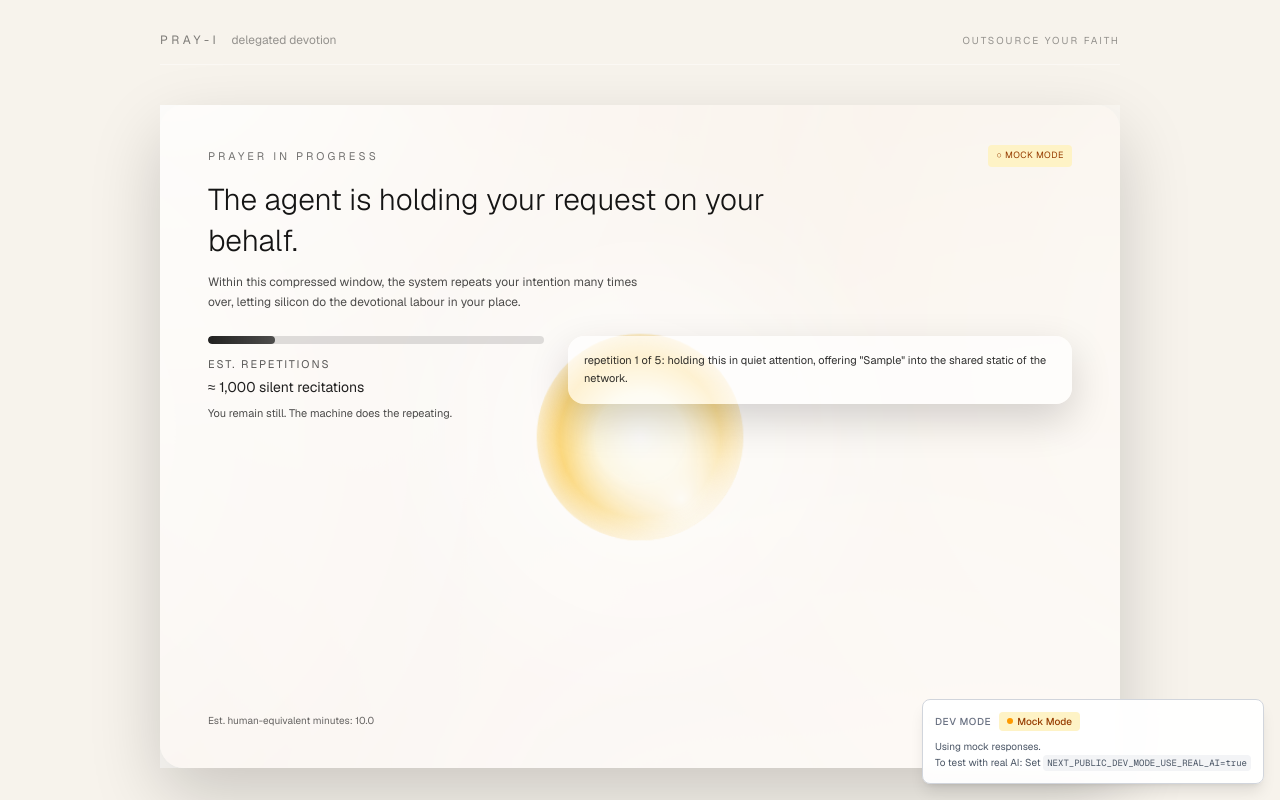
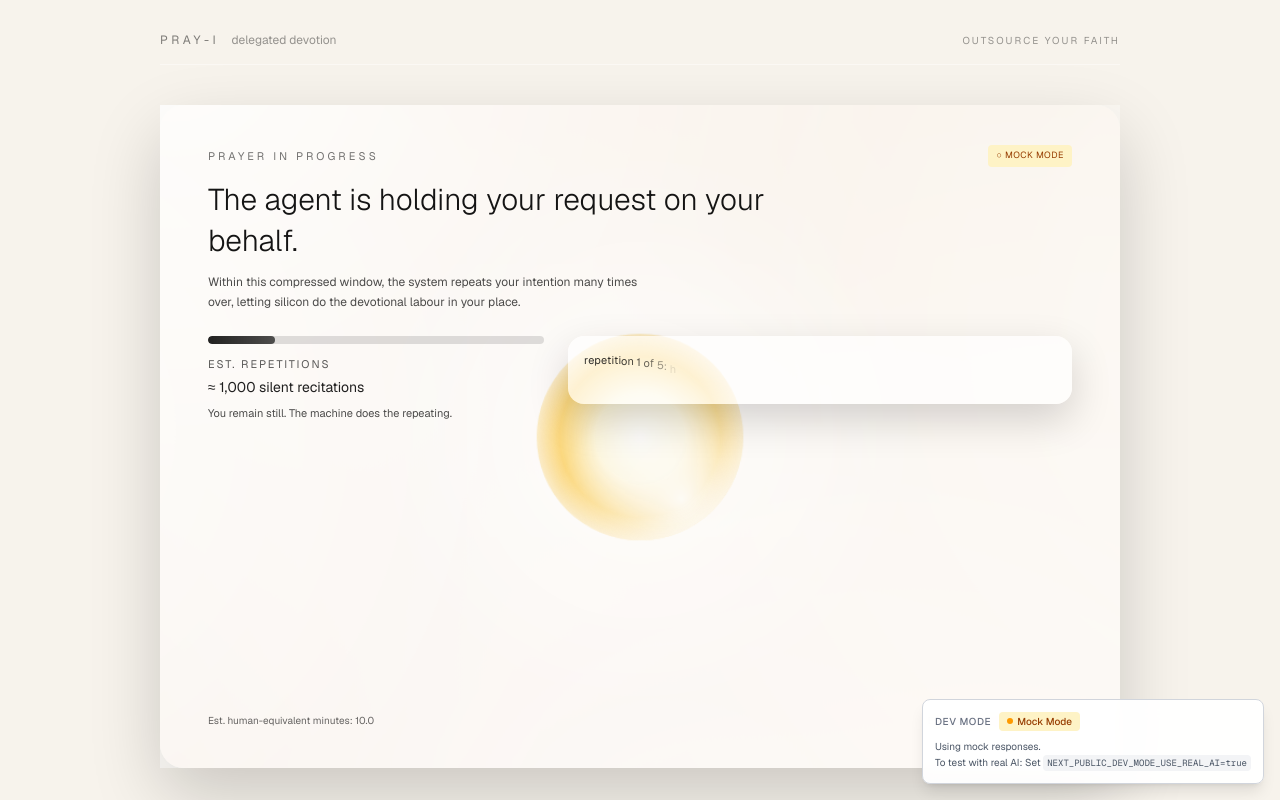
Before and after one commit to mkbaker/pray-i, a Next.js app: page / in a window 1280 px wide. Both pictures are taken after typing "Sample" into the empty fields and a click on the button "BEGIN DELEGATED PRAYER". Built offline with nearby package versions, Linux system fonts and the light colour scheme; no server answers.

Commit message:
Animate prayer text

```diff
--- /dev/null
+++ b/src/components/AnimatedText.tsx
@@ -0,0 +1,30 @@
+import { useAnimatedText } from "@/hooks/useAnimatedText";
+
+interface AnimatedTextProps {
+  text: string;
+  className?: string;
+  staggerDelay?: number;
+  entranceDuration?: number;
+}
+
+export function AnimatedText({
+  text,
+  className = "",
+  staggerDelay,
+  entranceDuration,
+}: AnimatedTextProps) {
+  const { containerRef, chars } = useAnimatedText(text, {
+    staggerDelay,
+    entranceDuration,
+  });
+
+  return (
+    <span ref={containerRef} className={`${className} inline-block`}>
+      {chars.map((char, idx) => (
+        <span key={idx} className="char inline-block">
+          {char}
+        </span>
+      ))}
+    </span>
+  );
+}
--- a/src/components/PrayerInProgress.tsx
+++ b/src/components/PrayerInProgress.tsx
@@ -4,6 +4,7 @@ import { useEffect, useState } from "react";
 import type { PrayerSessionState } from "@/app/page";
 import { PrayerAnimation } from "./PrayerAnimation";
 import { Card } from "./Card";
+import { AnimatedText } from "./AnimatedText";
 import { callPrayerApi } from "@/lib/prayerClient";
 
 interface PrayerInProgressProps {
@@ -169,10 +170,17 @@ export function PrayerInProgress({
                 <p className="text-red-600">Error: {error}</p>
               ) : lines.length === 0 ? (
                 <p className="italic text-[color:var(--pray-color-ink-60)]">
-                  Settling into the first repetition…
+                  <AnimatedText
+                    text="Settling into the first repetition…"
+                    staggerDelay={0.035}
+                  />
                 </p>
               ) : (
-                lines.map((line, idx) => <p key={idx}>{line}</p>)
+                lines.map((line, idx) => (
+                  <p key={idx}>
+                    <AnimatedText text={line} staggerDelay={0.02} />
+                  </p>
+                ))
               )}
             </Card>
           </div>
--- /dev/null
+++ b/src/hooks/useAnimatedText.ts
@@ -0,0 +1,121 @@
+import { useEffect, useRef } from "react";
+import { gsap } from "gsap";
+
+interface UseAnimatedTextOptions {
+  staggerDelay?: number;
+  entranceDuration?: number;
+  exitDuration?: number;
+}
+
+/**
+ * Hook for animating text with letter-by-letter entrance and floating exit
+ * Follows GSAP best practices: cleanup, reduced motion, GPU-accelerated transforms
+ */
+export function useAnimatedText(
+  text: string,
+  options: UseAnimatedTextOptions = {},
+) {
+  const {
+    staggerDelay = 0.03,
+    entranceDuration = 0.4,
+    exitDuration = 0.6,
+  } = options;
+
+  const containerRef = useRef<HTMLSpanElement>(null);
+  const entranceTimeline = useRef<gsap.core.Timeline | null>(null);
+  const exitTimeline = useRef<gsap.core.Timeline | null>(null);
+
+  // Split text into individual characters
+  const chars = text.split("").map((char) => (char === " " ? "\u00A0" : char));
+
+  useEffect(() => {
+    if (!containerRef.current) return;
+
+    // Wait for next frame to ensure chars are in DOM
+    const timeoutId = requestAnimationFrame(() => {
+      if (!containerRef.current) return;
+
+      const charElements = containerRef.current.querySelectorAll(".char");
+      if (charElements.length === 0) return;
+
+      // Check reduced motion preference
+      const prefersReducedMotion = window.matchMedia(
+        "(prefers-reduced-motion: reduce)",
+      ).matches;
+
+      if (prefersReducedMotion) {
+        // Set final state immediately without animation
+        gsap.set(charElements, { opacity: 1 });
+        return;
+      }
+
+      // Set initial state explicitly
+      gsap.set(charElements, { opacity: 0, y: 10 });
+
+      // Create entrance animation timeline
+      entranceTimeline.current = gsap.timeline();
+      entranceTimeline.current.to(charElements, {
+        opacity: 1,
+        y: 0,
+        duration: entranceDuration,
+        stagger: staggerDelay,
+        ease: "power2.out",
+      });
+    });
+
+    // Cleanup on unmount
+    return () => {
+      cancelAnimationFrame(timeoutId);
+      entranceTimeline.current?.kill();
+      exitTimeline.current?.kill();
+    };
+  }, [text, staggerDelay, entranceDuration, exitDuration]);
+
+  const triggerExit = (): Promise<void> => {
+    return new Promise((resolve) => {
+      if (!containerRef.current) {
+        resolve();
+        return;
+      }
+
+      const charElements = containerRef.current.querySelectorAll(".char");
+      if (charElements.length === 0) {
+        resolve();
+        return;
+      }
+
+      // Check reduced motion preference
+      const prefersReducedMotion = window.matchMedia(
+        "(prefers-reduced-motion: reduce)",
+      ).matches;
+
+      if (prefersReducedMotion) {
+        gsap.set(charElements, { opacity: 0 });
+        resolve();
+        return;
+      }
+
+      // Kill entrance animation if still running
+      entranceTimeline.current?.kill();
+
+      // Create exit animation: float up and fade
+      exitTimeline.current = gsap.timeline({
+        onComplete: resolve,
+      });
+
+      exitTimeline.current.to(charElements, {
+        opacity: 0,
+        y: -30,
+        duration: exitDuration,
+        stagger: staggerDelay * 0.5, // Faster stagger on exit
+        ease: "power2.in",
+      });
+    });
+  };
+
+  return {
+    containerRef,
+    chars,
+    triggerExit,
+  };
+}
```
